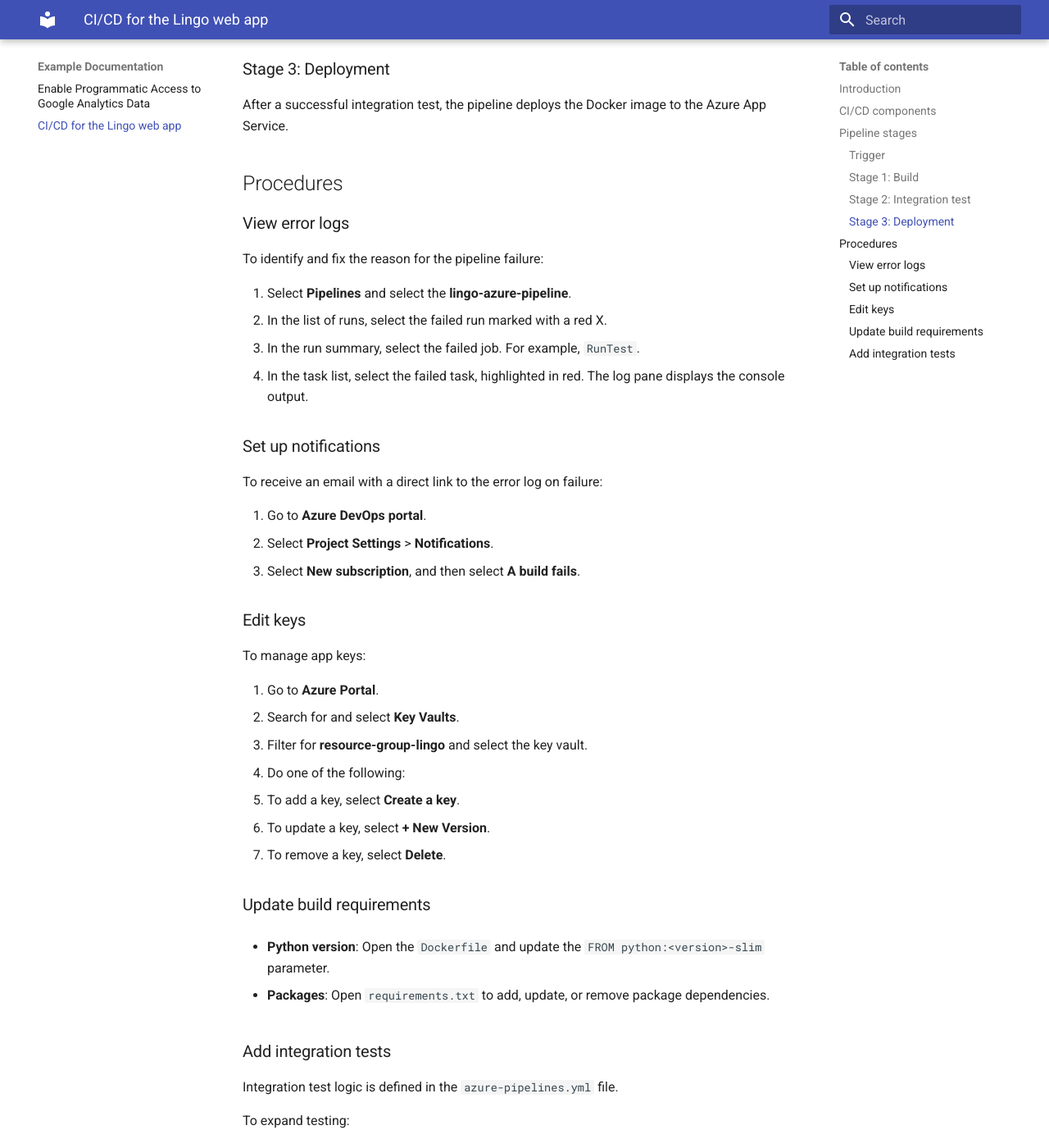
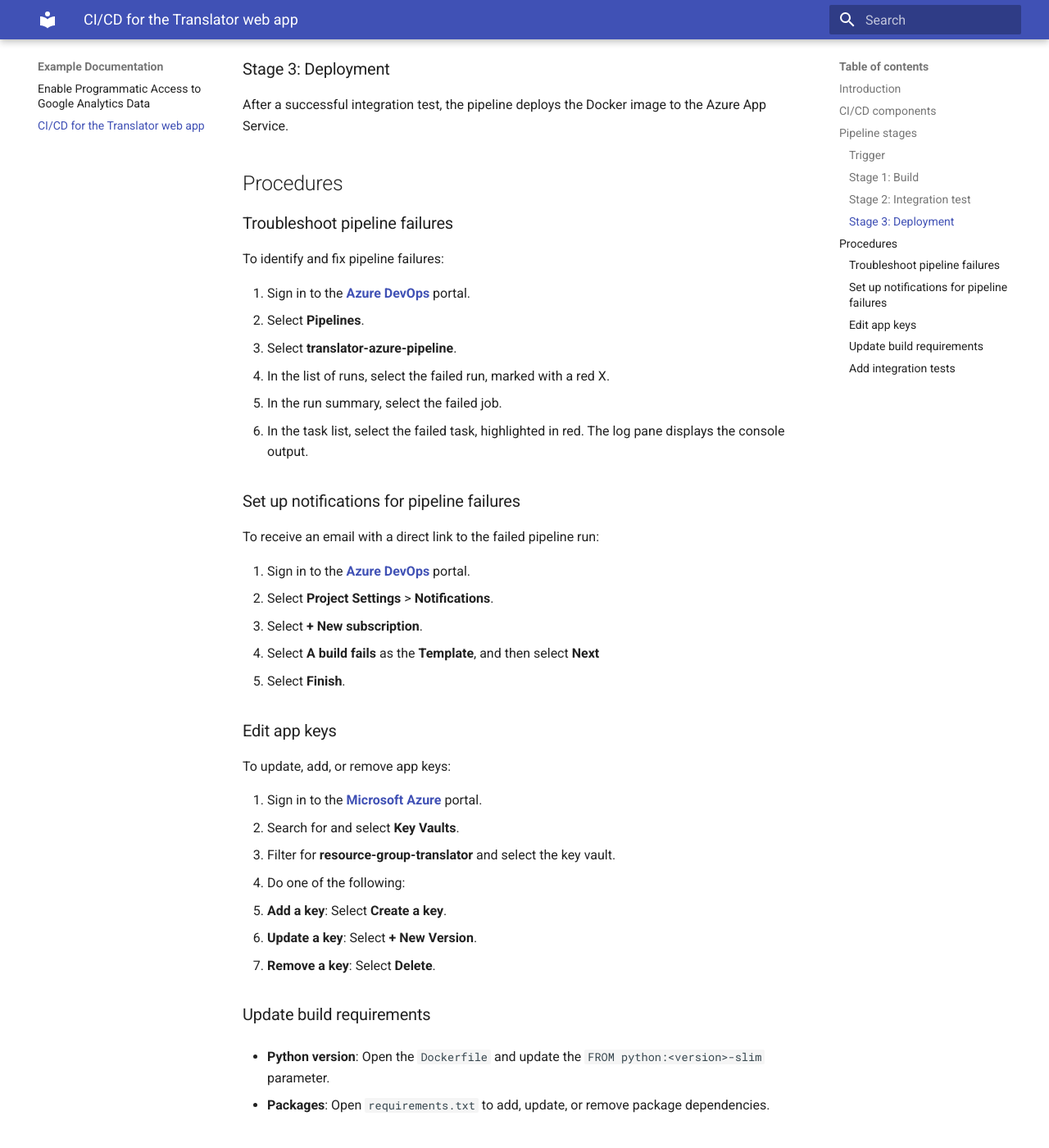
Before and after one commit to SannaBerg/docs-example, an MkDocs documentation site: the page built from docs/webb-app-ci-cd.md, in a window 1280 px wide and 1400 px high, scrolled down 1339 px. Shown: the whole window at 82% size. Built offline with MkDocs 1.6.1 and Material for MkDocs 9.7.7, drawn with Linux system fonts in a browser that asks for light colours; some of the changed text lies outside the part shown.

Commit message:
Rename Lingo to Translator in CI/CD documentation
Updated references from 'Lingo' to 'Translator' in the CI/CD documentation. Adjusted error log references and clarified procedures for troubleshooting and notifications.

````diff
--- a/docs/webb-app-ci-cd.md
+++ b/docs/webb-app-ci-cd.md
@@ -1,8 +1,8 @@
-# CI/CD for the Lingo web app
+# CI/CD for the Translator web app
 
 ## Introduction
 
-The Continuous Integration and Continuous Delivery (CI/CD) pipeline for the Lingo web app automates the build, test, and deploy processes using Azure DevOps services. It ensures consistent build environments, verifies functionality through integration tests, and continuously deploys the app to Azure App Service.
+The Continuous Integration and Continuous Delivery (CI/CD) pipeline for the Translator web app automates the build, test, and deploy processes using Azure DevOps services. It ensures consistent build environments, verifies functionality through integration tests, and continuously deploys the app to Azure App Service.
 
 ## CI/CD components
 
@@ -26,11 +26,11 @@
 
 ### Stage 1: Build
 
-The pipeline downloads the code and runs `docker build`. If successful, the Docker image is pushed to the Azure Container Registry. If the build fails, the pipeline stops, and you can view the details in the [error logs](#view-error-logs).
+The pipeline downloads the code and runs `docker build`. If successful, the Docker image is pushed to the Azure Container Registry. If the build fails, the pipeline stops, and you can view the details in the [pipeline logs](#troubleshoot-pipeline-failures).
 
 ### Stage 2: Integration test
 
-This stage runs if the build is successful. The `AzureKeyVault@2` task connects to Azure Key Vault and download the required keys as masked environment variables. The pipeline then runs the Docker container locally and calls the local server to translate the `test.xml` file. If the test fails, the pipeline stops. Any non-200 HTTP response fails this stage, you can view the details in the [error logs](#view-error-logs).
+This stage runs if the build is successful. The `AzureKeyVault@2` task connects to Azure Key Vault and download the required keys as masked environment variables. The pipeline then runs the Docker container locally and calls the local server to translate the `test.xml` file. If the test fails, the pipeline stops. Any non-200 HTTP response fails this stage, you can view the details in the [pipeline logs](#troubleshoot-pipeline-failures).
 
 ### Stage 3: Deployment
 
@@ -38,34 +38,38 @@
 
 ## Procedures
 
-### View error logs
+### Troubleshoot pipeline failures
 
-To identify and fix the reason for the pipeline failure:
+To identify and fix pipeline failures:
 
-1. Select **Pipelines** and select the **lingo-azure-pipeline**.
-2. In the list of runs, select the failed run marked with a red X.
-3. In the run summary, select the failed job. For example, `RunTest`.
-4. In the task list, select the failed task, highlighted in red. The log pane displays the console output.
+1. Sign in to the **[Azure DevOps](https://dev.azure.com/)** portal.
+2. Select **Pipelines**.
+3. Select **translator-azure-pipeline**.
+4. In the list of runs, select the failed run, marked with a red X.
+5. In the run summary, select the failed job.
+6. In the task list, select the failed task, highlighted in red. The log pane displays the console output.
 
-### Set up notifications
+### Set up notifications for pipeline failures
 
-To receive an email with a direct link to the error log on failure:
+To receive an email with a direct link to the failed pipeline run:
 
-1. Go to **Azure DevOps portal**.
+1. Sign in to the **[Azure DevOps](https://dev.azure.com/)** portal.
 2. Select **Project Settings** > **Notifications**.
-3. Select **New subscription**, and then select **A build fails**.
+3. Select **+ New subscription**.
+4. Select **A build fails** as the **Template**, and then select **Next**
+5. Select **Finish**.
 
-### Edit keys
+### Edit app keys
 
-To manage app keys:
+To update, add, or remove app keys:
 
-1. Go to **Azure Portal**.
+1. Sign in to the **[Microsoft Azure](https://portal.azure.com/)** portal.
 2. Search for and select **Key Vaults**.
-3. Filter for **resource-group-lingo** and select the key vault.
+3. Filter for **resource-group-translator** and select the key vault.
 4. Do one of the following:
-   - To add a key, select **Create a key**.
-   - To update a key, select **+ New Version**.
-   - To remove a key, select **Delete**.
+   - **Add a key**: Select **Create a key**.
+   - **Update a key**: Select **+ New Version**.
+   - **Remove a key**: Select **Delete**.
 
 ### Update build requirements
 
@@ -77,39 +81,45 @@
 
 Integration test logic is defined in the `azure-pipelines.yml` file.
 
-To expand testing:
+To test additiona files or endpoints:
 
-- To test different files or endpoints, add new commands in the script block with the `Test 1: Standard XML Translation`. For example, see addition of `Test 2: Health Check` below.
+1. Locate the `script` block that contains the `# Test endpoints` comment.
+2. Add the new test in that `script`  block. Follow the `echo` and `curl` pattern used by `"Test 1: Standard XML Translation"` and `Test 2: Health Check`.
 
-     ```YML
-     - script: |
+Example:
+```YML
+- script: |
+   # Test endpoints
+   # ... (Docker run logic) ...
 
-             # ... (Docker run logic) ...
+   # Call to translate test.xml.
+   echo "Test 1: Standard XML Translation"
+   curl -X POST http://localhost:8000/translate \
+      -H "Content-Type: application/xml" \
+      -d @tests/sample.xml --fail
 
-             # Call to translate test.xml.
-             echo "Test 1: Standard XML Translation"
-             curl -X POST http://localhost:8000/translate \
-                 -H "Content-Type: application/xml" \
-                 -d @tests/sample.xml --fail
+   echo "Test 2: Health Check"
+   curl -f http://localhost:8000/health || exit 1
+```
 
-             echo "Test 2: Health Check"
-             curl -f http://localhost:8000/health || exit 1
-     ```
+To test complex logic:
 
-- To test complex logic, add a Python script to the `tests` folder. Add a new `script` block to `azure-pipelines.yml` with commands to install Python on the build agent and run the script after the container starts. For example, see task `UsePythonVersion@0` below.
+1. Add a Python script to the `tests` folder.
+2. Add a new `script` block with commands to install Python on the build agent and run your script after the container starts. Follow the pattern used for `task: UsePythonVersion@0`.
 
-     ```YML
-     - task: UsePythonVersion@0
-           inputs:
-             versionSpec: '3.x'
+Example:
+```YML
+- task: UsePythonVersion@0
+   inputs:
+      versionSpec: '3.x'
 
-         - script: |
-             # Start container as before
-             docker run -d -p 8000:8000 --name test-app -e API_KEY=$(TRANSLATION-API-KEY) $(image)
-             sleep 10
+   - script: |
+      # Start container as before
+      docker run -d -p 8000:8000 --name test-app -e API_KEY=$(TRANSLATION-API-KEY) $(image)
+      sleep 10
 
-             # Install dependencies and run the script
-             pip install requests
-             python tests/integration_test.py
-           displayName: 'Run Python Integration Tests'
-     ```
+      # Install dependencies and run the script
+      pip install requests
+      python tests/integration_test.py
+      displayName: 'Run Python Integration Tests'
+```
````
